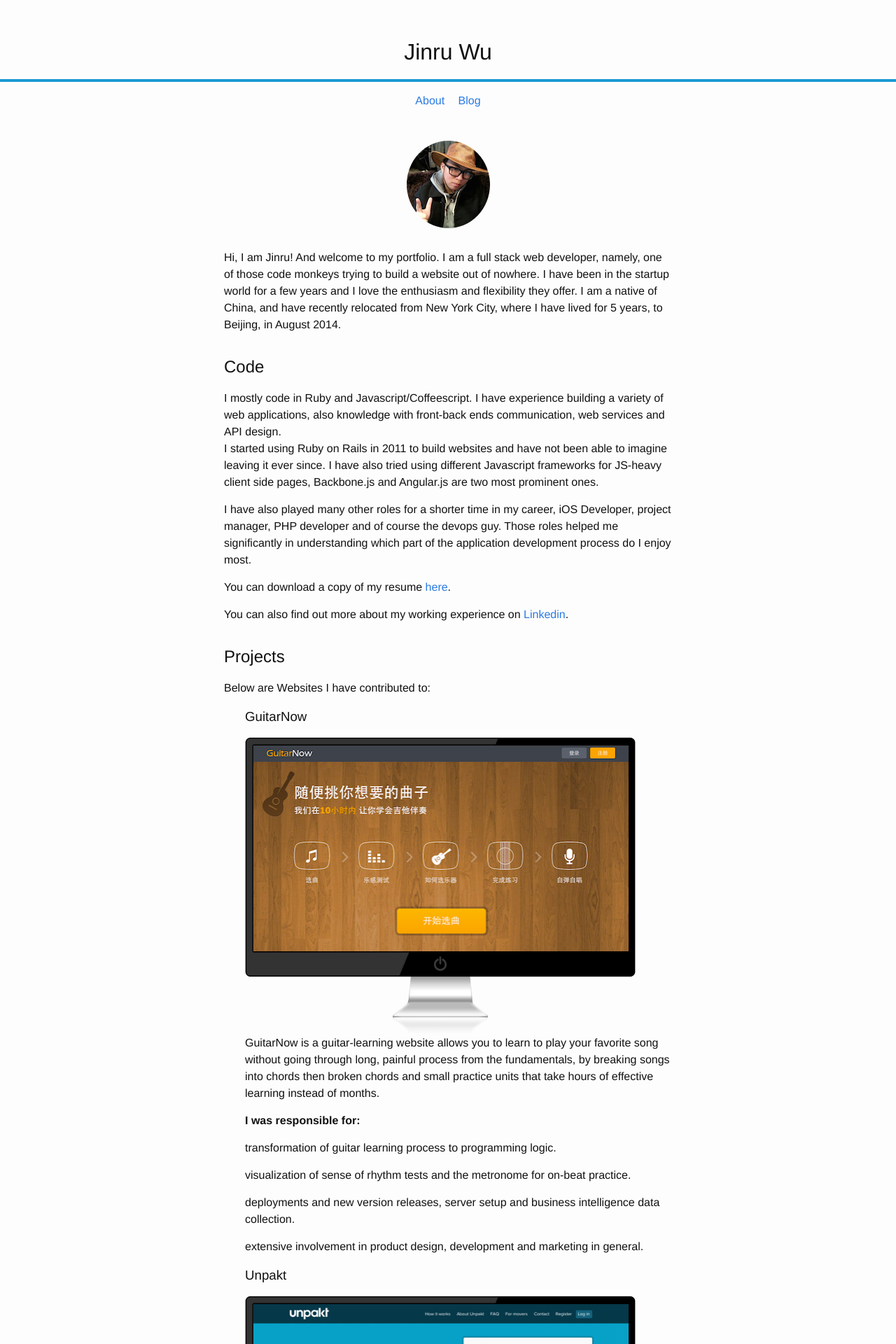
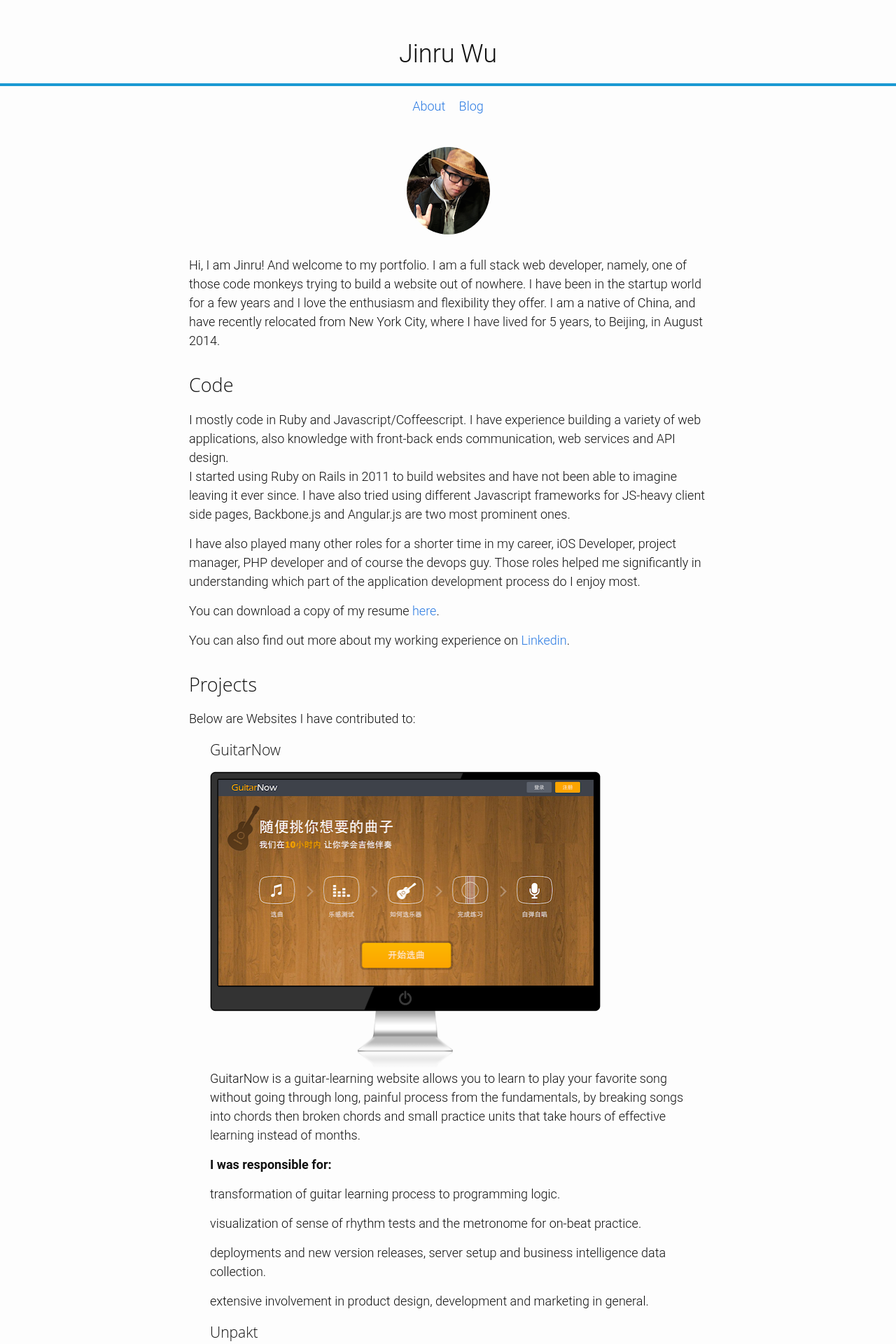
Before and after one commit to bleakwood/bleakwood.github.io, a Jekyll site: the page built from index.html, in a window 1280 px wide. Shown: the top 1920 px of the page at 70% size. Built offline with Jekyll 4.4.1, drawn with Linux system fonts in a browser that asks for light colours; some web fonts are replaced.

Commit message:
change fonts for better reading experience

```diff
--- a/_includes/head.html
+++ b/_includes/head.html
@@ -5,7 +5,7 @@
 
     <title>{% if page.title %}{{ page.title }}{% else %}{{ site.title }}{% endif %}</title>
     <meta name="description" content="{{ site.description }}">
-
+    <link href='http://fonts.useso.com/css?family=Roboto|Open+Sans:400,300' rel='stylesheet' type='text/css'>
     <link rel="stylesheet" href="{{ "/css/main.css" | prepend: site.baseurl }}">
     <link rel="canonical" href="{{ page.url | replace:'index.html','' | prepend: site.baseurl | prepend: site.url }}">
 </head>
--- a/css/main.scss
+++ b/css/main.scss
@@ -6,8 +6,8 @@
 
 
 // Our variables
-$base-font-family: Helvetica, Arial, sans-serif;
-$base-font-size:   16px;
+$base-font-family: Roboto, Arial, sans-serif;
+$base-font-size:   18px;
 $small-font-size:  $base-font-size * 0.875;
 $base-line-height: 1.5;
 
@@ -60,9 +60,11 @@
 	font: 18px/1.5 'Helvetica Neue Light', 'Helvetica Neue', Helvetica, Arial, sans-serif;
 }
 section.row {
-	margin-left: 50px;
-	margin-right: 50px;
 	margin-top: 30px;
+	h1, h3 {
+		font-family: 'Open Sans';
+		font-weight: 300;
+	}
 }
 .avatar {
 	text-align: center;
```
